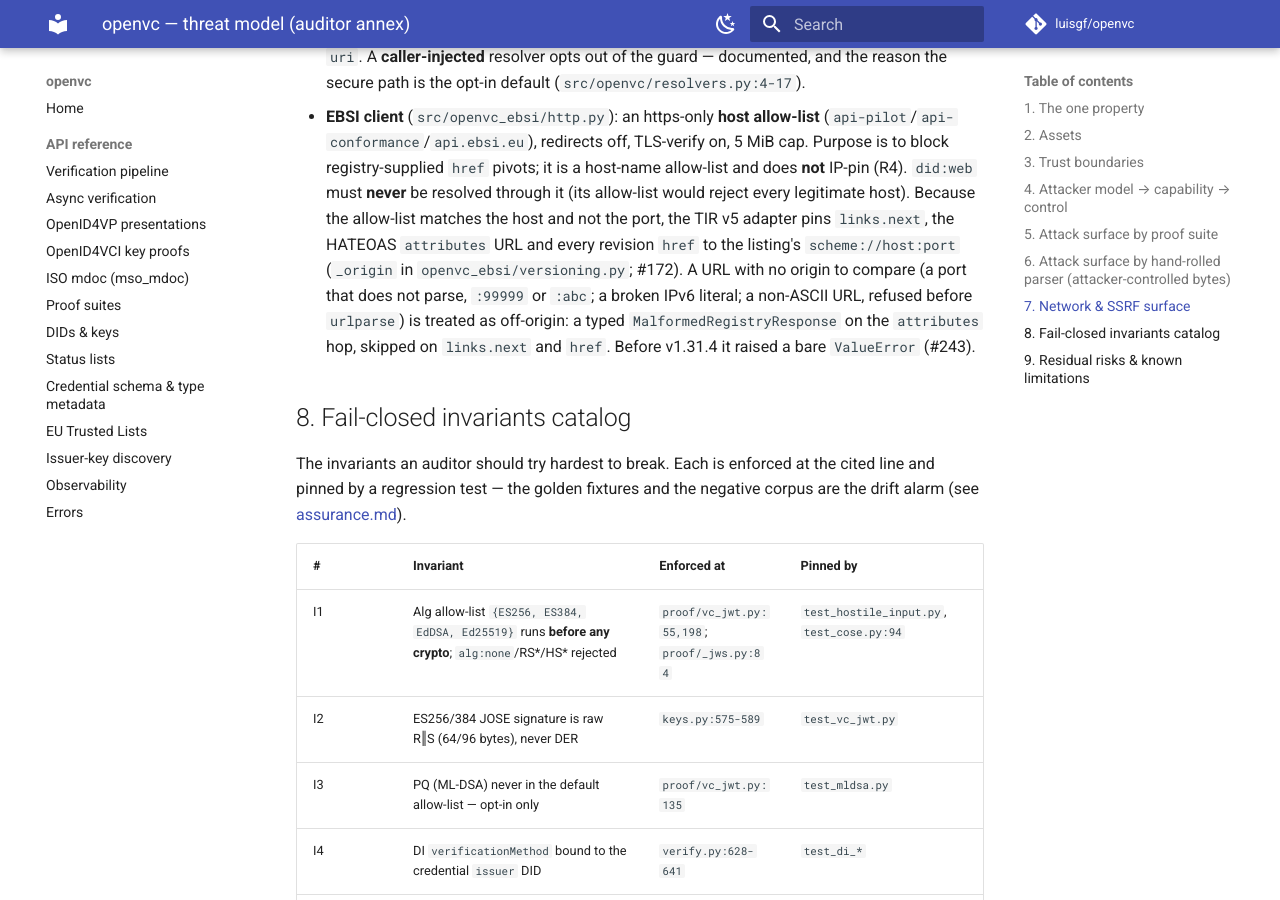
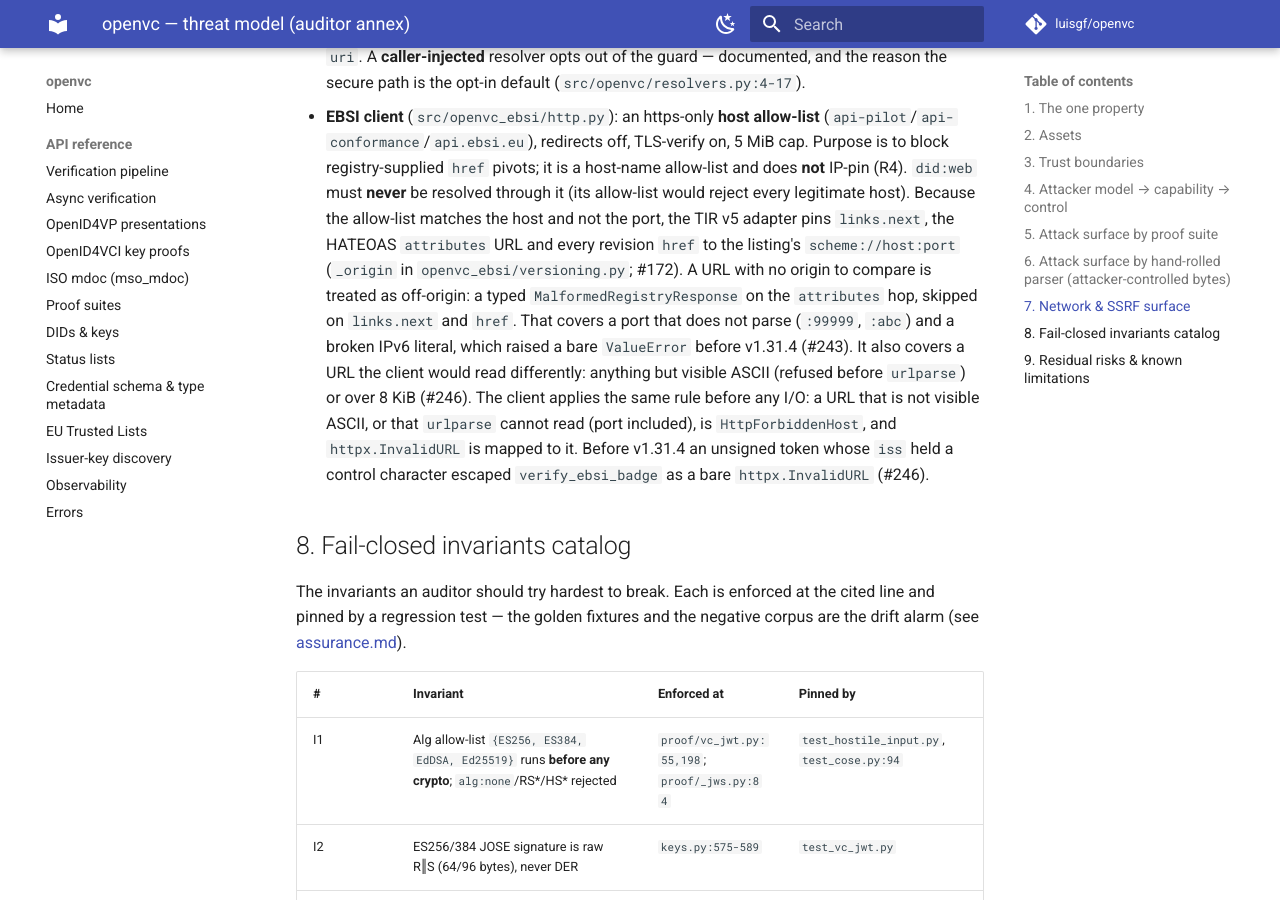
Before and after one commit to luisgf/openvc, an MkDocs documentation site: the page built from docs/audit/threat-model.md, in a window 1280 px wide and 900 px high, scrolled down 8606 px. Built offline with MkDocs 1.6.1 and Material for MkDocs 9.7.7, drawn with Linux system fonts in a browser that asks for light colours; comment, search, counter and statistics services are not loaded; some of the changed text lies outside the part shown.

Commit message:
security(ebsi): refuse a URL the HTTP client cannot parse, typed
Found by the adversarial review of #244. EbsiHttpClient checked a URL
with urlparse and fetched it with httpx, which rejects a tab, NUL, DEL
or a URL over 64 KiB with httpx.InvalidURL, a plain Exception. An
unsigned token whose iss held one aborted verify_ebsi_badge untyped,
and a TIR attributes/next/href passed the origin pin the same way.

_guard_host now refuses a URL that is not visible ASCII (before
urlparse) or that urlparse cannot read, port included, as
HttpForbiddenHost; get_json maps httpx.InvalidURL to it. The TIR pin
applies the same rule plus an 8 KiB cap, so a pinned URL is one the
client fetches. New tests cover the client, a hostile iss through
verify_ebsi_badge, the new shapes on the three hops, and that the ASCII
check runs before urlparse.

Closes #246

```diff
--- a/docs/audit/threat-model.md
+++ b/docs/audit/threat-model.md
@@ -190,10 +190,16 @@ finite input", with no explicit constant.
   Because the allow-list matches the host and not the port, the TIR v5 adapter pins
   `links.next`, the HATEOAS `attributes` URL and every revision `href` to the
   listing's `scheme://host:port` (`_origin` in `openvc_ebsi/versioning.py`; #172).
-  A URL with no origin to compare (a port that does not parse, `:99999` or `:abc`; a
-  broken IPv6 literal; a non-ASCII URL, refused before `urlparse`) is treated as
-  off-origin: a typed `MalformedRegistryResponse` on the `attributes` hop, skipped on
-  `links.next` and `href`. Before v1.31.4 it raised a bare `ValueError` (#243).
+  A URL with no origin to compare is treated as off-origin: a typed
+  `MalformedRegistryResponse` on the `attributes` hop, skipped on `links.next` and
+  `href`. That covers a port that does not parse (`:99999`, `:abc`) and a broken IPv6
+  literal, which raised a bare `ValueError` before v1.31.4 (#243). It also covers a URL
+  the client would read differently: anything but visible ASCII (refused before
+  `urlparse`) or over 8 KiB (#246). The client applies the same rule before any I/O:
+  a URL that is not visible ASCII, or that `urlparse` cannot read (port included), is
+  `HttpForbiddenHost`, and `httpx.InvalidURL` is mapped to it. Before v1.31.4 an
+  unsigned token whose `iss` held a control character escaped `verify_ebsi_badge` as
+  a bare `httpx.InvalidURL` (#246).
 
 ## 8. Fail-closed invariants catalog
 
@@ -216,7 +222,7 @@ negative corpus are the drift alarm (see [assurance.md](assurance.md)).
 | I11 | Status decompression bounded at 16 MiB, incremental | `status/_decompress.py:23,38-66` | `test_status_decompress.py:46-82` |
 | I12 | CBOR depth ≤ 64; JCS depth ≤ 100; duplicate map key rejected | `cbor.py:69,229-232`; `proof/_jcs.py:18` | `test_cbor.py:104,152`; `test_di_jcs.py:388` |
 | I13 | Trust-list XML refuses DOCTYPE (XXE + expansion closed) | `trustlist/parse.py:108-120` | `test_trustlist.py:104,121` |
-| I14 | Every internal failure subclasses `OpenvcError` and re-raises typed | `verify.py:105-123,320-322` | `test_hostile_input.py`, `test_typed_error_unhashable_header.py`, `test_typed_error_vc_shape.py`, `test_unhashable_proof_purpose.py`, `test_status_index_hostile.py`, `test_did_web_hostile_host.py`, `test_typed_clock_pins.py`, `test_cose.py` (`test_a_non_integer_crit_label_is_cose_malformed_not_typeerror`), `test_vc_jwt_numeric_dates.py`, `test_sd_jwt_kb_freshness.py`, `test_ebsi_verifier.py` (`test_verify_ebsi_badge_unparseable_attributes_url_is_openvc_error`) |
+| I14 | Every internal failure subclasses `OpenvcError` and re-raises typed | `verify.py:105-123,320-322` | `test_hostile_input.py`, `test_typed_error_unhashable_header.py`, `test_typed_error_vc_shape.py`, `test_unhashable_proof_purpose.py`, `test_status_index_hostile.py`, `test_did_web_hostile_host.py`, `test_typed_clock_pins.py`, `test_cose.py` (`test_a_non_integer_crit_label_is_cose_malformed_not_typeerror`), `test_vc_jwt_numeric_dates.py`, `test_sd_jwt_kb_freshness.py`, `test_ebsi_verifier.py` (`test_verify_ebsi_badge_unparseable_attributes_url_is_openvc_error`, `test_verify_ebsi_badge_hostile_iss_is_typed_before_any_request`), `test_ebsi_http.py` |
 | I15 | `verify_many` isolates per-credential — one bad item never aborts the batch. **Known open gap** (I14 too): a hostile DID-document shape — valid JSON, wrong structure — served for an unsigned token's own `did:web` issuer still raises a bare exception and aborts the batch (#219, open; see R10) | `verify.py:458-465` | `test_hostile_input.py` (`test_verify_many_isolates_a_non_string_kid`, `test_verify_many_isolates_a_non_object_payload`, `test_verify_many_isolates_a_deeply_nested_sd_jwt`, `test_verify_many_isolates_deeply_nested_across_formats`); the batch tests in `test_typed_error_unhashable_header.py`, `test_typed_error_vc_shape.py`, `test_unhashable_proof_purpose.py`, `test_status_index_hostile.py`, `test_did_web_hostile_host.py`, `test_typed_clock_pins.py`; `test_vc_jwt_numeric_dates.py` (`test_verify_many_isolates_malformed_numeric_date`) |
 | I16 | Hostile deeply-nested input fails closed **pipeline-wide**: every untrusted JSON parse goes through one loader that refuses nesting past **100** (`openvc._json`; 3.14's `json.loads` parses ~116k levels while `repr()` / `==` overflow far sooner), objects handed over already parsed (credential / `vp_token` dicts, DI suite input, injected-fetch DID documents and issuer metadata, RP DCQL) are held to the same bound, the pipeline maps any residual `RecursionError` to a typed error, and SD-JWT `_unpack` / JCS / did:webvh SCID walk stay capped at 100 | `_json.py`; `proof/sd_jwt.py:66,129`; `verify.py`, `aio.py`, `openid4vp.py`, `proof/vc_jwt.py`, `proof/_jws.py`, `proof/_verify_common.py`, `jwe.py`, `did/base.py`, `did/did_jwk.py`, `did/did_webvh.py`, `jwt_vc_issuer.py`, `fetch.py`, `resolvers.py` | `test_hostile_input.py`, `test_did_webvh.py`, `test_typed_error_deep_nesting.py`, `test_typed_error_vc_shape.py` (`test_deeply_nested_cryptosuite_is_typed`) |
 | I17 | An OID4VCI key proof is pinned to `typ: openid4vci-proof+jwt` and must carry **exactly one** of `jwk`/`kid`/`x5c`/`trust_chain`, with the key bound to the header `alg`'s (kty, crv) | `openid4vci.py:676,752,855` | `test_openid4vci.py`, `test_openid4vci_vectors.py` |
@@ -333,8 +339,9 @@ items marked **✅ Resolved** have since been fixed and stay here as an audit tr
   hold for it: a hostile DID-document shape — valid JSON, wrong structure — served
   for an unsigned token's own `did:web` issuer raises a bare exception, with no key
   needed (#219, open). It is not a wrong-accept: it fails closed, untyped. *Fix:* type
-  it at the boundary, with batch-isolation tests. A second exit, an EBSI registry URL
-  that `_origin` could not parse (§7), is typed since v1.31.4 (#243).
+  it at the boundary, with batch-isolation tests. Two EBSI exits are typed since
+  v1.31.4 (§7): a registry URL that `_origin` could not parse (#243), and a URL the
+  HTTP client could not parse, reachable from a token's `iss` (#246).
 
 ## 10. Out of scope
 
```
Also changed, not shown: CHANGELOG.md (+25 -3 lines), docs/audit/assurance.md (+5 -2 lines), wiki/Trust.md (+2 -0 lines), 4 other files.
